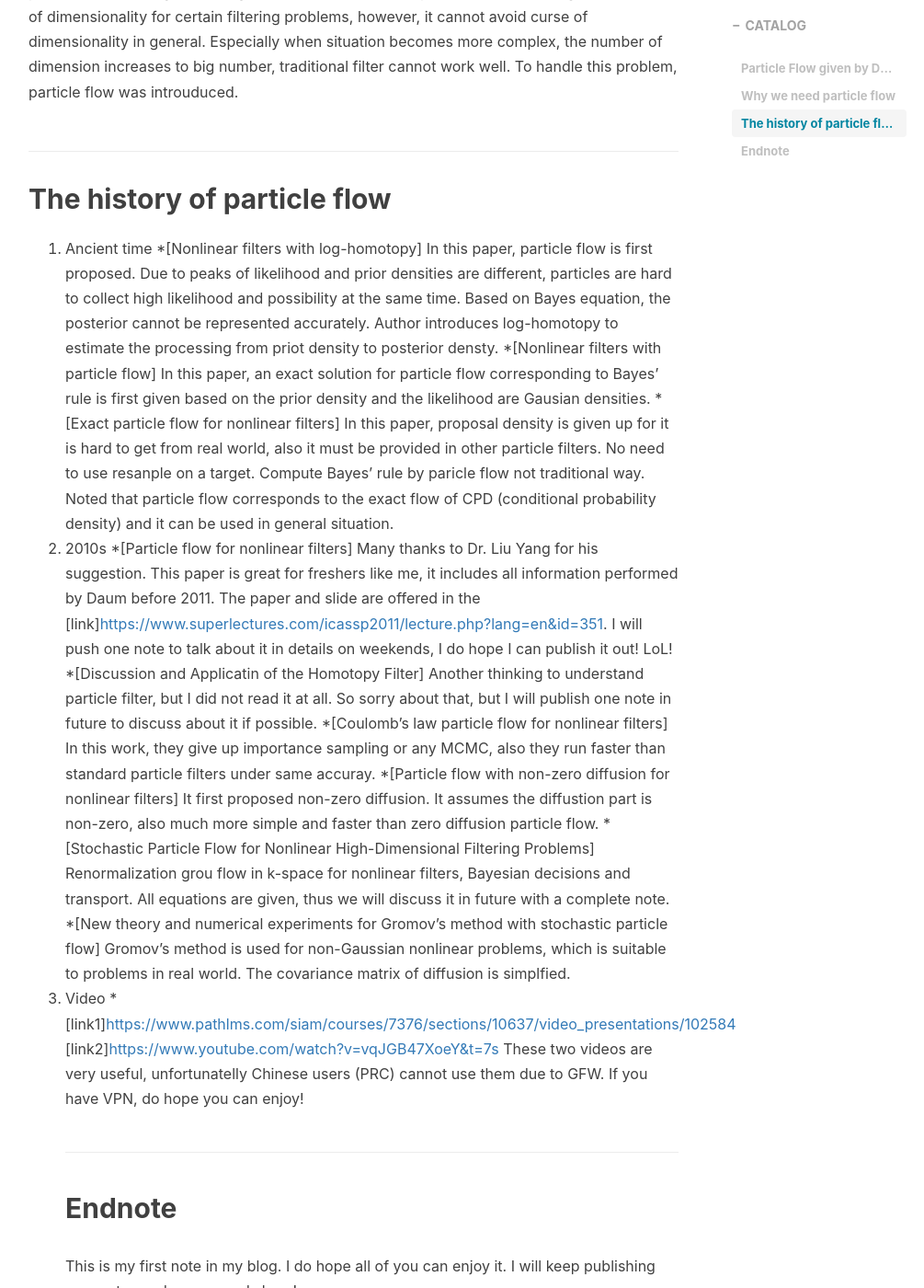
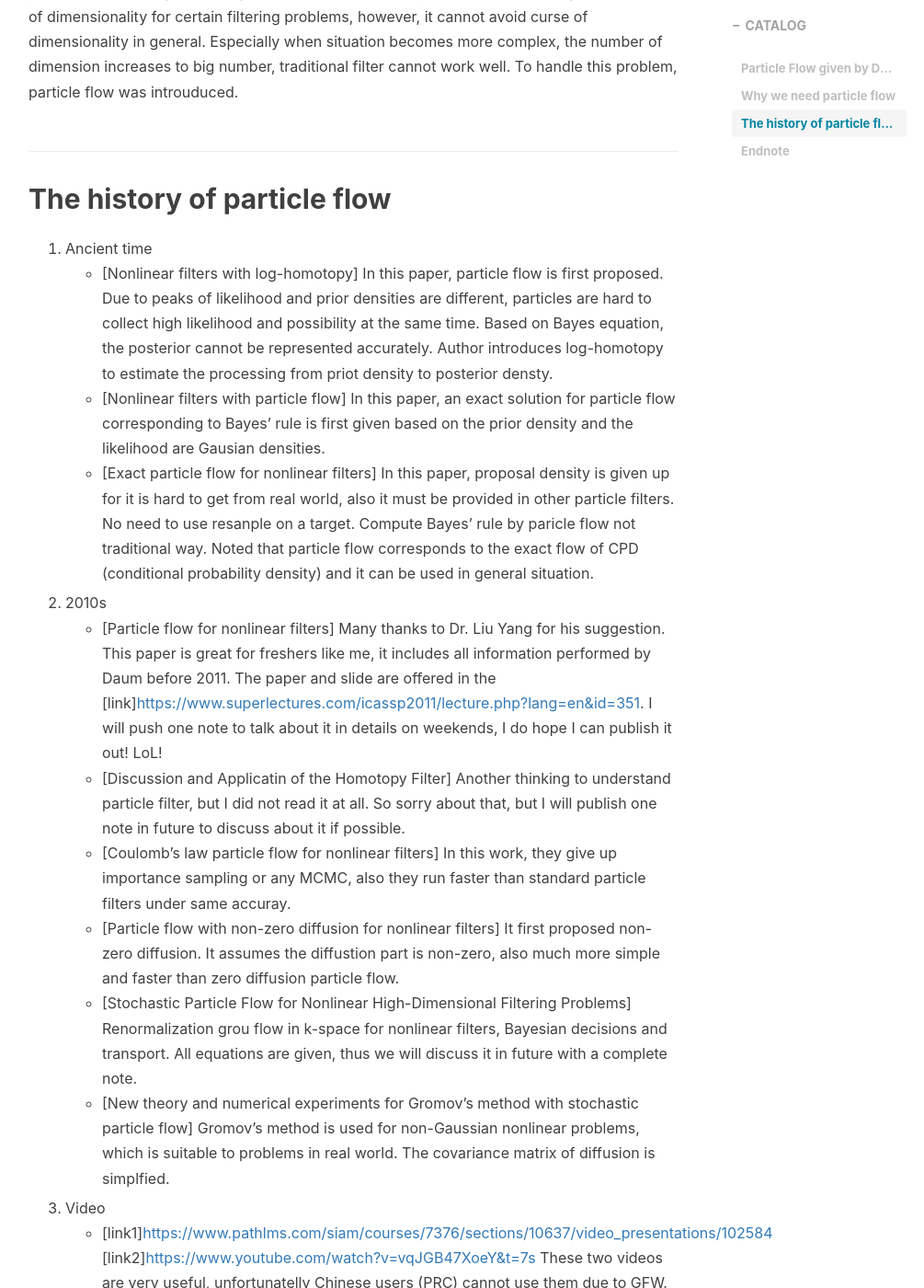
Before and after one commit to PaulWU1996/PaulWU1996.github.io, a Jekyll site: the page built from _posts/2021-01-20-particle-flow-introduce.md, in a window 1280 px wide and 1400 px high, scrolled down 890 px. Shown: the whole window at 92% size, without its empty margins (234-1239 px from the left). Built offline with Jekyll 4.4.1, drawn with Linux system fonts in a browser that asks for light colours; nearby versions of some CDN libraries; comment, search, counter and statistics services are not loaded.

```diff
--- a/_posts/2021-01-20-particle-flow-introduce.md
+++ b/_posts/2021-01-20-particle-flow-introduce.md
@@ -19,17 +19,17 @@ In past, particle filter is one good solution in tracking task. I hope to use th
 
 ## The history of particle flow
 1. Ancient time
-    *[Nonlinear filters with log-homotopy] In this paper, particle flow is first proposed. Due to peaks of likelihood and prior densities are different, particles are hard to collect high likelihood and possibility at  the same time. Based on Bayes equation, the posterior cannot be represented accurately. Author introduces log-homotopy to estimate the processing from priot density to posterior densty.
-    *[Nonlinear filters with particle flow] In this paper, an exact solution for particle flow corresponding to Bayes' rule is first given based on the prior density and the likelihood are Gausian densities.
-    *[Exact particle flow for nonlinear filters] In this paper, proposal density is given up for it is hard to get from real world, also it must be provided in other particle filters. No need to use resanple on a target. Compute Bayes' rule by paricle flow not traditional way. Noted that particle flow corresponds to the exact flow of CPD (conditional probability density) and it can be used in general situation.
+    + [Nonlinear filters with log-homotopy] In this paper, particle flow is first proposed. Due to peaks of likelihood and prior densities are different, particles are hard to collect high likelihood and possibility at  the same time. Based on Bayes equation, the posterior cannot be represented accurately. Author introduces log-homotopy to estimate the processing from priot density to posterior densty.
+    + [Nonlinear filters with particle flow] In this paper, an exact solution for particle flow corresponding to Bayes' rule is first given based on the prior density and the likelihood are Gausian densities.
+    + [Exact particle flow for nonlinear filters] In this paper, proposal density is given up for it is hard to get from real world, also it must be provided in other particle filters. No need to use resanple on a target. Compute Bayes' rule by paricle flow not traditional way. Noted that particle flow corresponds to the exact flow of CPD (conditional probability density) and it can be used in general situation.
 2. 2010s
-    *[Particle flow for nonlinear filters] Many thanks to Dr. Liu Yang for his suggestion. This paper is great for freshers like me, it includes all information performed by Daum before 2011. The paper and slide are offered in the [link]<https://www.superlectures.com/icassp2011/lecture.php?lang=en&id=351>. I will push one note to talk about it in details on weekends, I do hope I can publish it out! LoL!
-    *[Discussion and Applicatin of the Homotopy Filter] Another thinking to understand particle filter, but I did not read it at all. So sorry about that, but I will publish one note in future to discuss about it if possible.
-    *[Coulomb's law particle flow for nonlinear filters] In this work, they give up importance sampling or any MCMC, also they run faster than standard particle filters under same accuray.
-    *[Particle flow with non-zero diffusion for nonlinear filters] It first proposed non-zero diffusion. It assumes the diffustion part is non-zero, also much more simple and faster than zero diffusion particle flow.
-    *[Stochastic Particle Flow for Nonlinear High-Dimensional Filtering Problems] Renormalization grou flow in k-space for nonlinear filters, Bayesian decisions and transport. All equations are given, thus we will discuss it in future with a complete note.
-    *[New theory and numerical experiments for Gromov's method with stochastic particle flow] Gromov's method is used for non-Gaussian nonlinear problems, which is suitable to problems in real world. The covariance matrix of diffusion is simplfied.
+    + [Particle flow for nonlinear filters] Many thanks to Dr. Liu Yang for his suggestion. This paper is great for freshers like me, it includes all information performed by Daum before 2011. The paper and slide are offered in the [link]<https://www.superlectures.com/icassp2011/lecture.php?lang=en&id=351>. I will push one note to talk about it in details on weekends, I do hope I can publish it out! LoL!
+    + [Discussion and Applicatin of the Homotopy Filter] Another thinking to understand particle filter, but I did not read it at all. So sorry about that, but I will publish one note in future to discuss about it if possible.
+    + [Coulomb's law particle flow for nonlinear filters] In this work, they give up importance sampling or any MCMC, also they run faster than standard particle filters under same accuray.
+    + [Particle flow with non-zero diffusion for nonlinear filters] It first proposed non-zero diffusion. It assumes the diffustion part is non-zero, also much more simple and faster than zero diffusion particle flow.
+    + [Stochastic Particle Flow for Nonlinear High-Dimensional Filtering Problems] Renormalization grou flow in k-space for nonlinear filters, Bayesian decisions and transport. All equations are given, thus we will discuss it in future with a complete note.
+    + [New theory and numerical experiments for Gromov's method with stochastic particle flow] Gromov's method is used for non-Gaussian nonlinear problems, which is suitable to problems in real world. The covariance matrix of diffusion is simplfied.
 3. Video
-    *[link1]<https://www.pathlms.com/siam/courses/7376/sections/10637/video_presentations/102584> [link2]<https://www.youtube.com/watch?v=vqJGB47XoeY&t=7s> These two videos are very useful, unfortunatelly Chinese users (PRC) cannot use them due to GFW. If you have VPN, do hope you can enjoy!
+    + [link1]<https://www.pathlms.com/siam/courses/7376/sections/10637/video_presentations/102584> [link2]<https://www.youtube.com/watch?v=vqJGB47XoeY&t=7s> These two videos are very useful, unfortunatelly Chinese users (PRC) cannot use them due to GFW. If you have VPN, do hope you can enjoy!
 ## Endnote
 This is my first note in my blog. I do hope all of you can enjoy it. I will keep publishing new notes and new records here!
```
